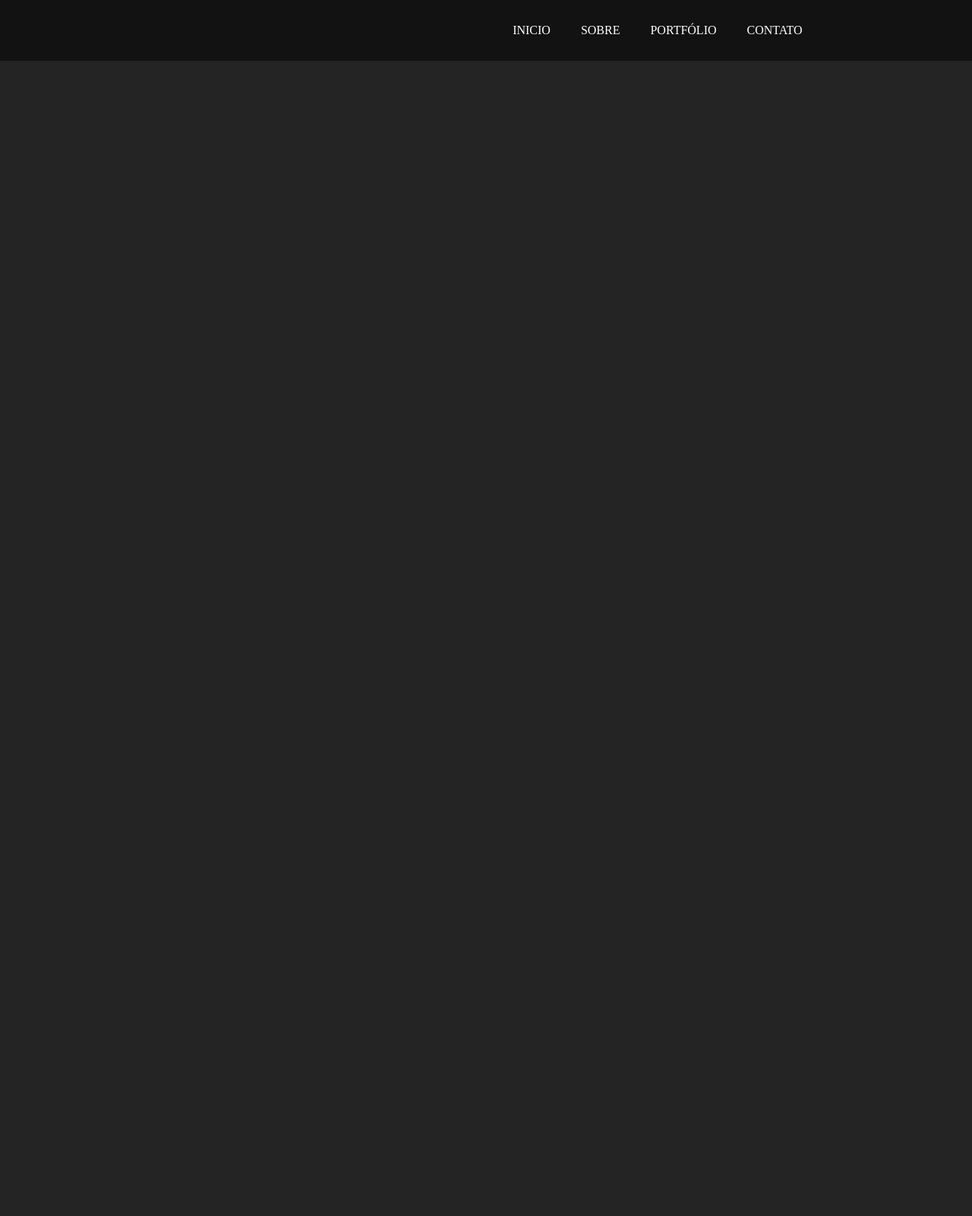
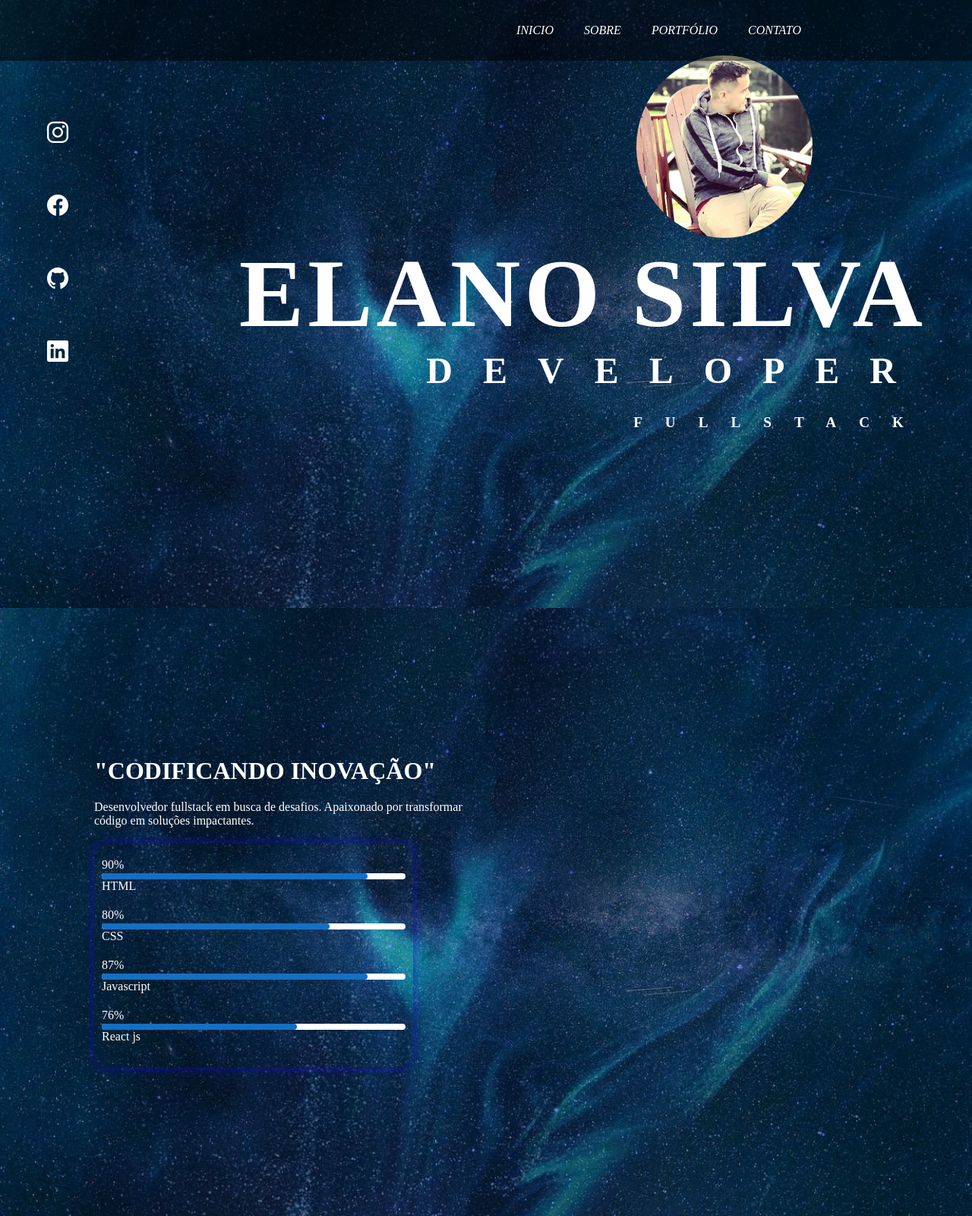
Before and after one commit to ElanoSilva88/Portf-lio-ElanoSilva, a website built with Vite: page PortfolioElano}Silva/index.html in a window 1280 px wide. Shown: the whole page at 76% size. Before the commit the page ends 800 px from the top, so only its background shows below. Built offline with nearby package versions, Linux system fonts and the light colour scheme; files whose address does not match are found by name.

Commit message:
Finalizando Header e Main

```diff
--- a/PortfolioElano}Silva/index.html
+++ b/PortfolioElano}Silva/index.html
@@ -11,13 +11,74 @@
       <div class="logo"><img src="/public/Logo.png" alt="" /></div>
       <div class="menu">
         <ul>
-          <li><a href="#">Inicio </a></li>
-          <li><a href="#">Sobre</a></li>
+          <li><a href="#home">Inicio </a></li>
+          <li><a href="#about">Sobre</a></li>
           <li><a href="#">Portfólio</a></li>
           <li><a href="#">Contato</a></li>
         </ul>
       </div>
     </header>
+    <main id="home">
+      <div class="container">
+        <div class="icons">
+          <a href="https://www.instagram.com/elanosilva88/"
+            ><ion-icon name="logo-instagram"></ion-icon
+          ></a>
+          <a href="https://www.facebook.com/elano.silva.9/"
+            ><ion-icon name="logo-facebook"></ion-icon
+          ></a>
+          <a href="https://github.com/ElanoSilva88"
+            ><ion-icon name="logo-github"></ion-icon
+          ></a>
+          <a href="https://www.linkedin.com/in/elano-silva-470399238/"
+            ><ion-icon name="logo-linkedin"></ion-icon
+          ></a>
+        </div>
+        <div class="title">
+          <img src="/public/minha-foto.jpg" alt="" srcset="" />
+          <h1>Elano Silva</h1>
+          <h2>Developer</h2>
+          <h3>FullStack</h3>
+        </div>
+      </div>
+    </main>
+    <section id="about">
+      <div class="container">
+        <div class="title">
+          <h1>"Codificando Inovação"</h1>
+          <p>
+            Desenvolvedor fullstack em busca de desafios. Apaixonado por
+            transformar código em soluções impactantes.
+          </p>
+          <div class="box-title">
+            <p>90%</p>
+            <div class="b1"><div class="b2"></div>
+          </div>
+            <span>HTML</span>
+            <p>80%</p>
+            <div class="b1"><div class="b3"></div>
+          </div>
+            <span>CSS</span>
+            <p>87%</p>
+            <div class="b1"><div class="b4"></div>
+          </div>
+            <span>Javascript</span>
+            <p>76%</p>
+            <div class="b1"><div class="b5"></div>
+          </div>
+            <span>React js</span>
+          </div>
+        </div>
+      </div>
+    </section>
+    <script
+      type="module"
+      src="https://unpkg.com/ionicons@7.1.0/dist/ionicons/ionicons.esm.js"
+    ></script>
+    <script
+      nomodule
+      src="https://unpkg.com/ionicons@7.1.0/dist/ionicons/ionicons.js"
+    ></script>
     <div id="app"></div>
     <script type="module" src="/main.js"></script>
   </body>
--- a/PortfolioElano}Silva/style.css
+++ b/PortfolioElano}Silva/style.css
@@ -2,12 +2,6 @@
   margin: 0;
   padding: 0;
   box-sizing: border-box;
-}
-
-body {
-  width: 100%;
-  height: 100vh;
-  background: #242424;
 }
 
 header {
@@ -17,6 +11,8 @@ header {
   display: flex;
   align-items: center;
   justify-content: space-around;
+  position: fixed;
+  z-index: 99;
 }
 
 header .logo {
@@ -37,12 +33,167 @@ header .menu ul li {
   list-style: none;
 }
 header .menu ul li a {
+  font-style: italic;
   text-decoration: none;
   text-transform: uppercase;
   color: #fff;
+  transition: 0.5s ease;
 }
 
 header .menu ul li a:hover{
   color: #156fc3
   ;
 }
+
+/*==============  Main   ===============*/
+
+#home .container {
+  width: 100%;
+  height: 100vh;
+  background: url(/public/fundo.jpg);
+  background-size: cover;
+}
+#home .container .icons{
+  width: 10%;
+  height: 80vh;
+  display: flex;
+  flex-direction: column;
+  justify-content: center;
+  padding: 0 60px;
+  position: fixed;
+  z-index: 999;
+
+}
+
+#home .container .icons ion-icon{
+  padding: 30px 0;
+  font-size: 2rem;
+  color: #fff;
+  transition: 0,05s ease;
+
+}
+#home .container .icons ion-icon:hover{
+  color: #156fc3;
+
+}
+
+
+#home .container .title {
+  width: 100%;
+  height: 80vh;
+  display: flex;flex-direction: column;
+  align-items: flex-end;
+  justify-content: center;
+  padding: 0 60px;
+}
+#home .container .title img {
+  width: 20%;
+  height: 30vh;
+  border-radius: 50%;
+  margin: 0 150px;
+}
+
+#home .container .title h1 {
+  color: #fff;
+  text-transform: uppercase;
+  font-size: 8rem;
+  letter-spacing: 5px;
+
+}
+#home .container .title h2 {
+  color: #fff;
+  text-transform: uppercase;
+  font-size: 3rem;
+  letter-spacing: 40px;
+  margin-left: 30px;
+
+}
+#home .container .title h3 {
+  color: #fff;
+  text-transform: uppercase;
+  font-size: 1.2rem;
+  letter-spacing: 30px;
+  margin-top: 30px;
+  margin-left: 35px;
+
+}
+
+/*==============  Sobre mim   ===============*/
+
+#about .container{
+  width: 100%;
+  height: 100vh;
+  background: url(/public/fundo.jpg);
+  background-size: cover;
+  display: flex;
+  justify-content: space-between;
+
+}
+
+#about .container .title{
+  width: 90%;
+  height: 100vh;
+  margin: 0 auto;
+  display: flex;
+  flex-direction: column;
+  align-items: flex-start;
+  justify-content: center;
+  padding: 0 60px;
+}
+#about .container .title h1{
+  color: #fff;
+  text-transform: uppercase;
+  font-size: 2rem;
+  text-align: left;
+}
+#about .container .title p{
+  color: #fff;
+  width: 500px;
+  margin-top: 20px;
+}
+
+#about .container .box-title{
+  width: 420px;
+  height: 37vh;
+  margin-top: 20px;
+  padding: 0 10px;
+  box-shadow: 0 0 10px 3px rgba(21,11,195,0.5);
+  border-radius: 20px;
+
+}
+#about .container .box-title span{
+  color: #fff;
+
+}
+#about .container .box-title .b1{
+  width: 400px;
+  height: 8px;
+  background: #fff;
+  margin-top: 2px;
+  border-radius: 5px;
+
+}
+#about .container .box-title .b2{
+  width: 350px;
+  height: 8px;
+  background: #156fc3;
+  border-radius: 5px;
+}
+#about .container .box-title .b3{
+  width: 300px;
+  height: 8px;
+  background: #156fc3;
+  border-radius: 5px;
+}
+#about .container .box-title .b4{
+  width: 350px;
+  height: 8px;
+  background: #156fc3;
+  border-radius: 5px;
+}
+#about .container .box-title .b5{
+  width: 257px;
+  height: 8px;
+  background: #156fc3;
+  border-radius: 5px;
+}
```
Also changed, not shown: PortfolioElano}Silva/public/fundo.jpg (added), PortfolioElano}Silva/public/minha-foto.jpg (added).
